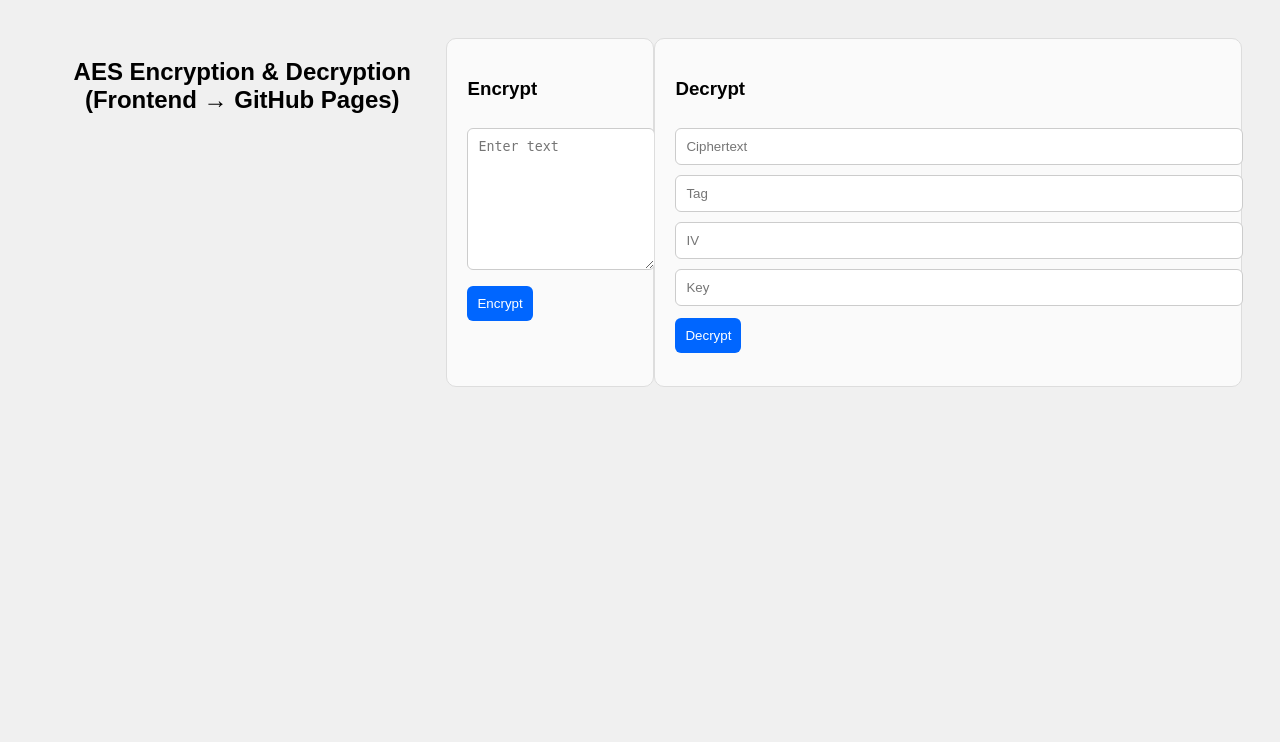
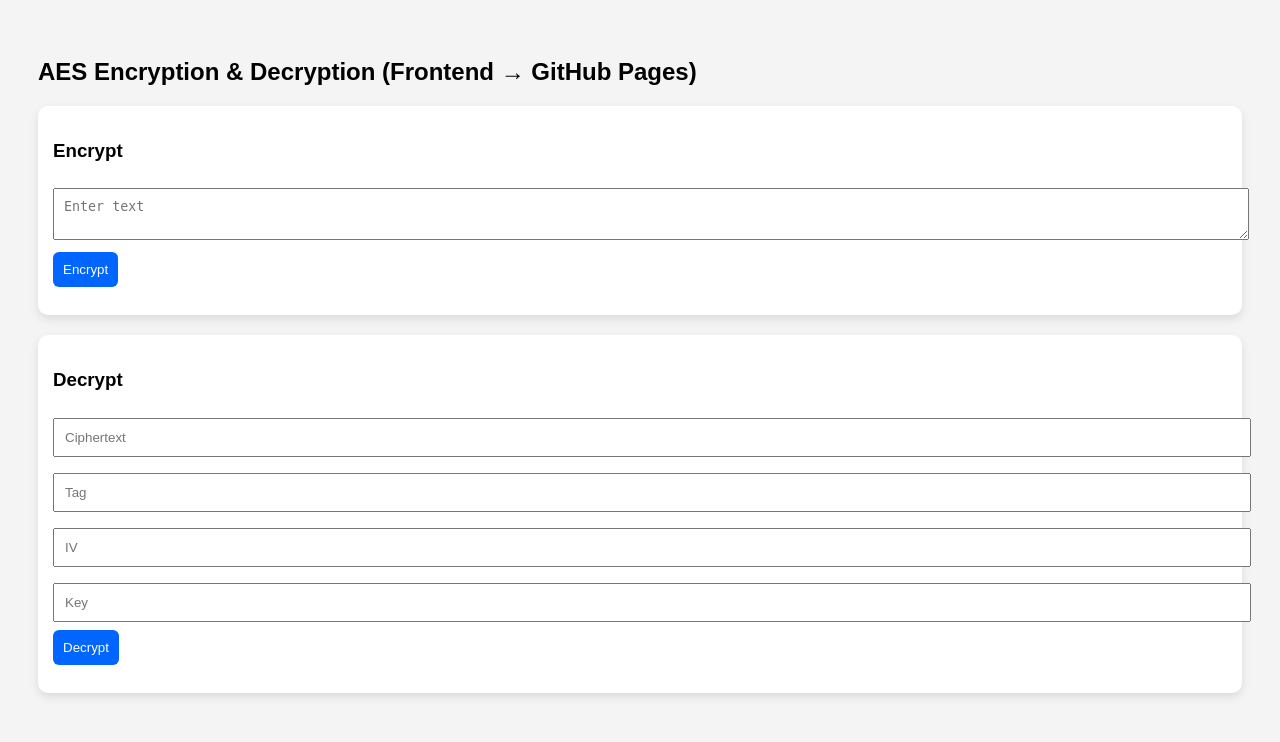
Before and after one commit to atharvaballa/Encryption_Decryption, a Flask app: page / in a window 1280 px wide. Shown: the top 742 px of the page. Run offline with Flask 3, Linux system fonts and the light colour scheme.

Commit message:
Refactor CSS styles for body and box elements

```diff
--- a/static/style.css
+++ b/static/style.css
@@ -1,70 +1,26 @@
 body {
-    background: #f0f0f0;
-    font-family: Arial, sans-serif;
-    display: flex;
-    justify-content: center;
+    font-family: Arial;
     padding: 30px;
-}
-
-.container {
-    width: 800px;
-    background: white;
-    padding: 25px;
-    border-radius: 12px;
-    box-shadow: 0px 4px 15px rgba(0,0,0,0.1);
-}
-
-h2 {
-    text-align: center;
-    margin-bottom: 20px;
+    background: #f4f4f4;
 }
 
 .box {
-    margin-bottom: 30px;
-    padding: 20px;
+    background: white;
+    padding: 15px;
+    margin-bottom: 20px;
     border-radius: 10px;
-    background: #fafafa;
-    border: 1px solid #ddd;
+    box-shadow: 0 4px 10px rgba(0,0,0,0.1);
 }
 
 textarea, input {
     width: 100%;
     padding: 10px;
-    margin-top: 10px;
-    border-radius: 6px;
-    border: 1px solid #ccc;
+    margin: 8px 0;
 }
-
-textarea {
-    height: 120px;
-    resize: vertical;
-}
-
 button {
-    margin-top: 12px;
     padding: 10px;
     background: #0066ff;
     color: white;
     border: none;
     border-radius: 6px;
-    cursor: pointer;
 }
-
-button:hover {
-    background: #004bcc;
-}
-
-.output {
-    background: #eef4ff;
-    padding: 15px;
-    margin-top: 15px;
-    border-radius: 8px;
-    border-left: 4px solid #0066ff;
-}
-
-.error {
-    color: red;
-    text-align: center;
-    margin-bottom: 15px;
-    font-weight: bold;
-}
```
